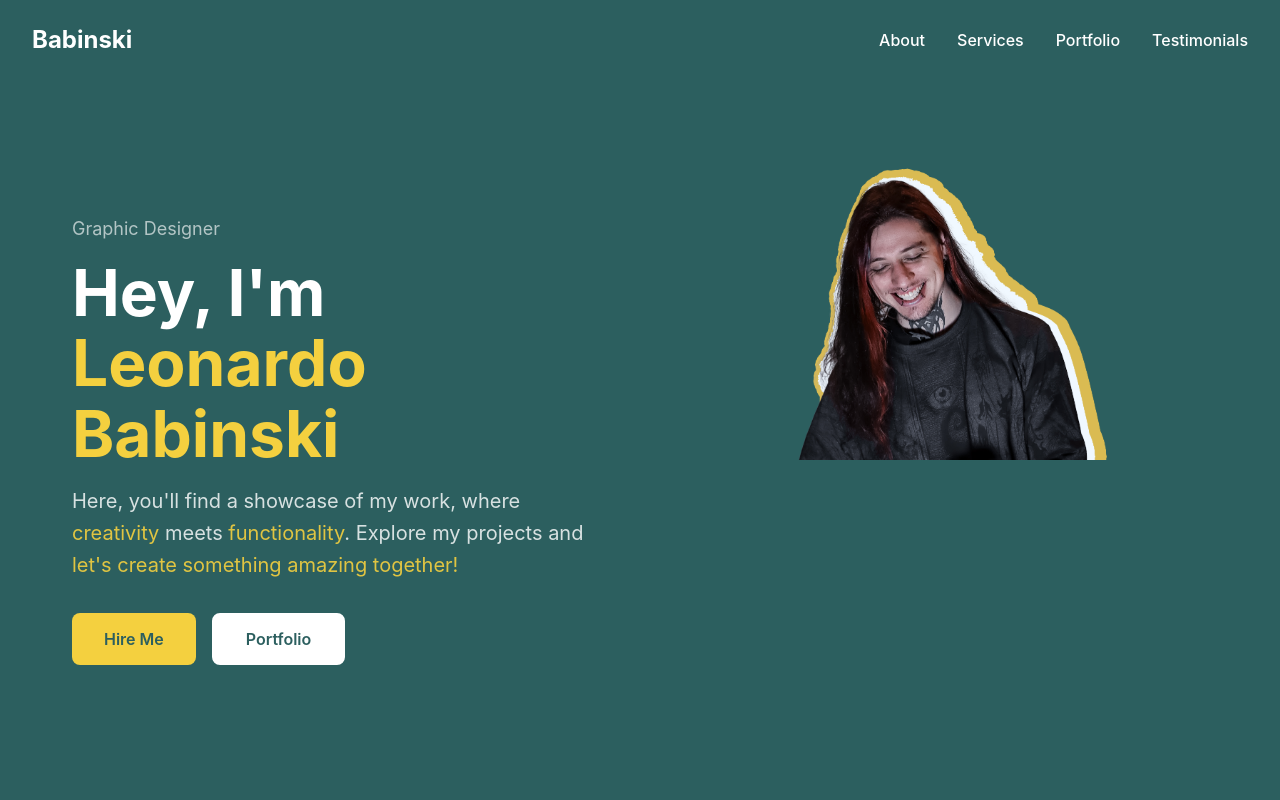
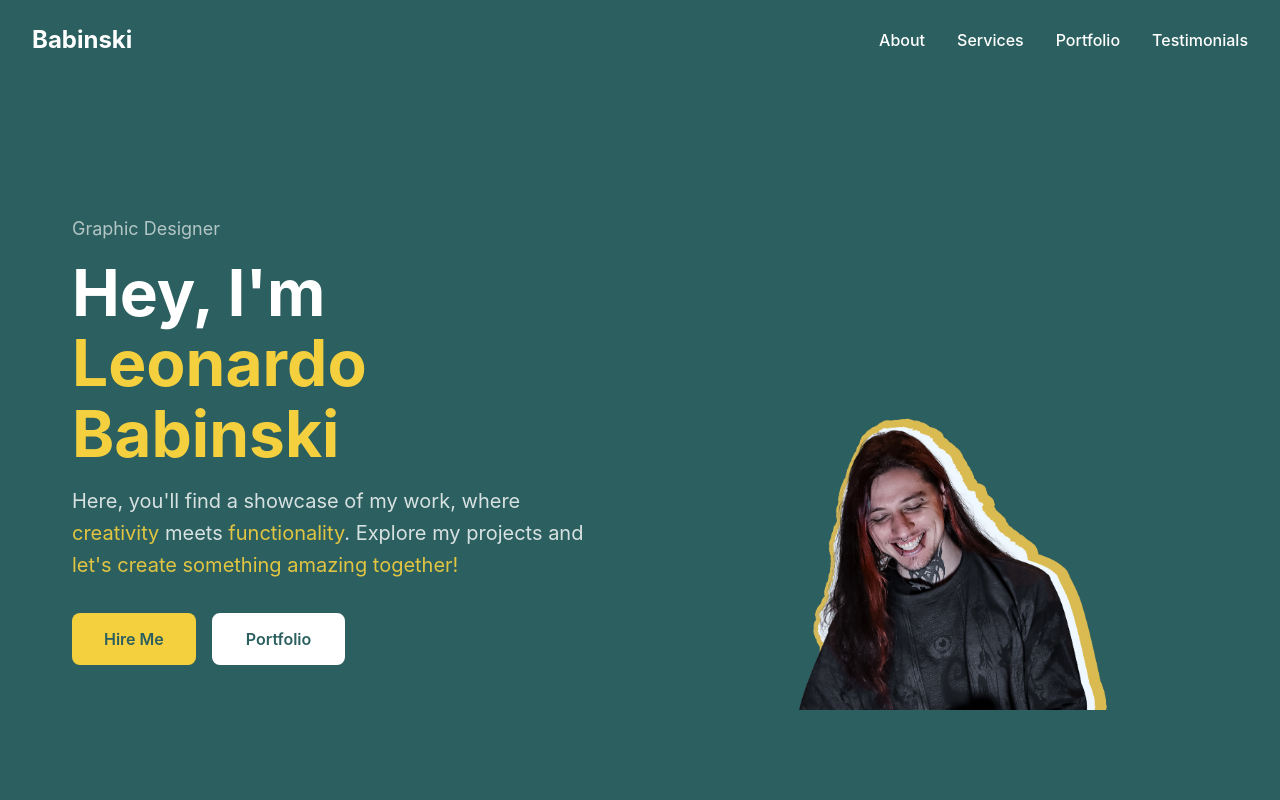
Before and after one commit to leonardobabinski/babinskidesign, a React (Vite) app: page / in a window 1280 px wide. Shown: the top 800 px of the page. Built offline with nearby package versions, Linux system fonts and the light colour scheme.

Commit message:
Update Hero.jsx

```diff
--- a/src/components/Hero.jsx
+++ b/src/components/Hero.jsx
@@ -9,7 +9,7 @@ const Hero = () => {
   };
 
   return (
-    <section id="home" className="hero-section">
+    <section id="home" className="hero-section relative overflow-hidden">
       <div className="container-custom">
         <div className="hero-grid">
           {/* Content */}
@@ -47,11 +47,11 @@ const Hero = () => {
           </div>
 
           {/* Profile Image */}
-          <div className="flex justify-end items-end mt-10 relative">
+          <div className="relative min-h-[500px]">
             <img
               src={profilePhoto}
               alt="Leonardo Babinski"
-              className="w-[500px] absolute bottom-0 right-0"
+              className="absolute bottom-[-20px] right-0 w-[500px] max-w-none"
             />
           </div>
         </div>
```
